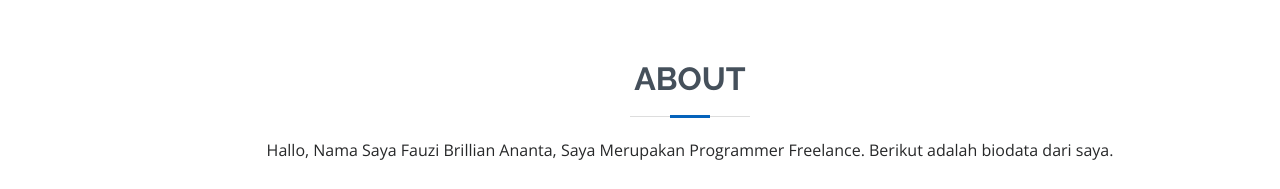
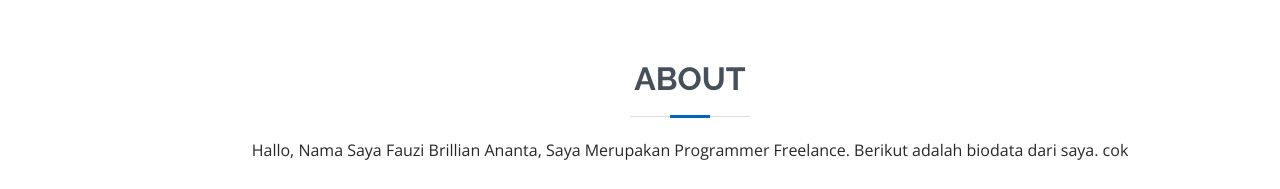
Before and after one commit to fauzibrillian/fauzibrillian.github.io, a plain HTML site: page index.html in a window 1280 px wide. Shown: the part 800-989 px from the top of the page. Drawn offline with nearby package versions, Linux system fonts and the light colour scheme.

Commit message:
Update index.html

```diff
--- a/index.html
+++ b/index.html
@@ -76,7 +76,7 @@
 
         <div class="section-title">
           <h2>About</h2>
-          <p>Hallo, Nama Saya Fauzi Brillian Ananta, Saya Merupakan Programmer Freelance. Berikut adalah biodata dari saya.</p>
+          <p>Hallo, Nama Saya Fauzi Brillian Ananta, Saya Merupakan Programmer Freelance. Berikut adalah biodata dari saya. cok</p>
         </div>
 
         <div class="row">
```
